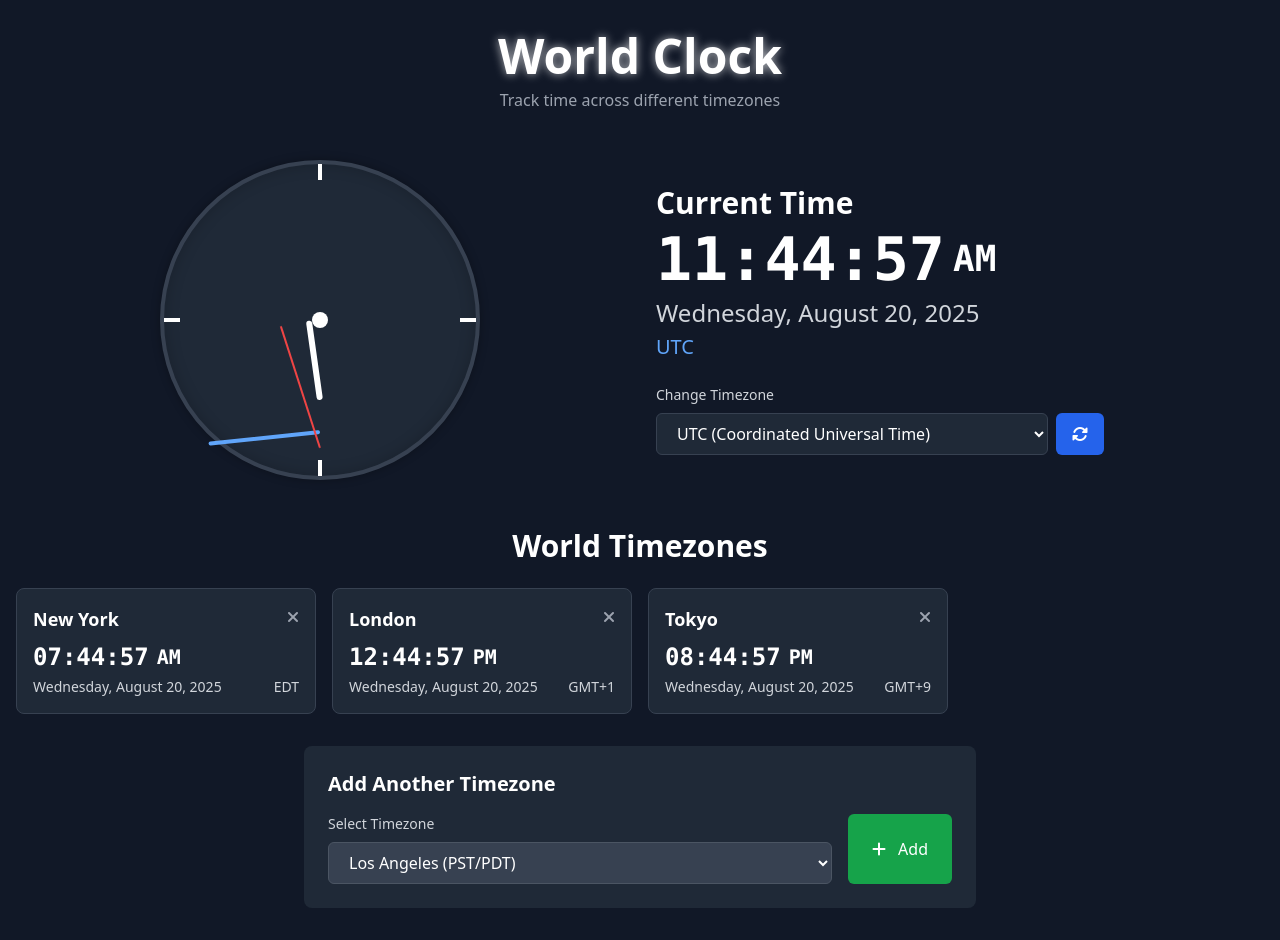
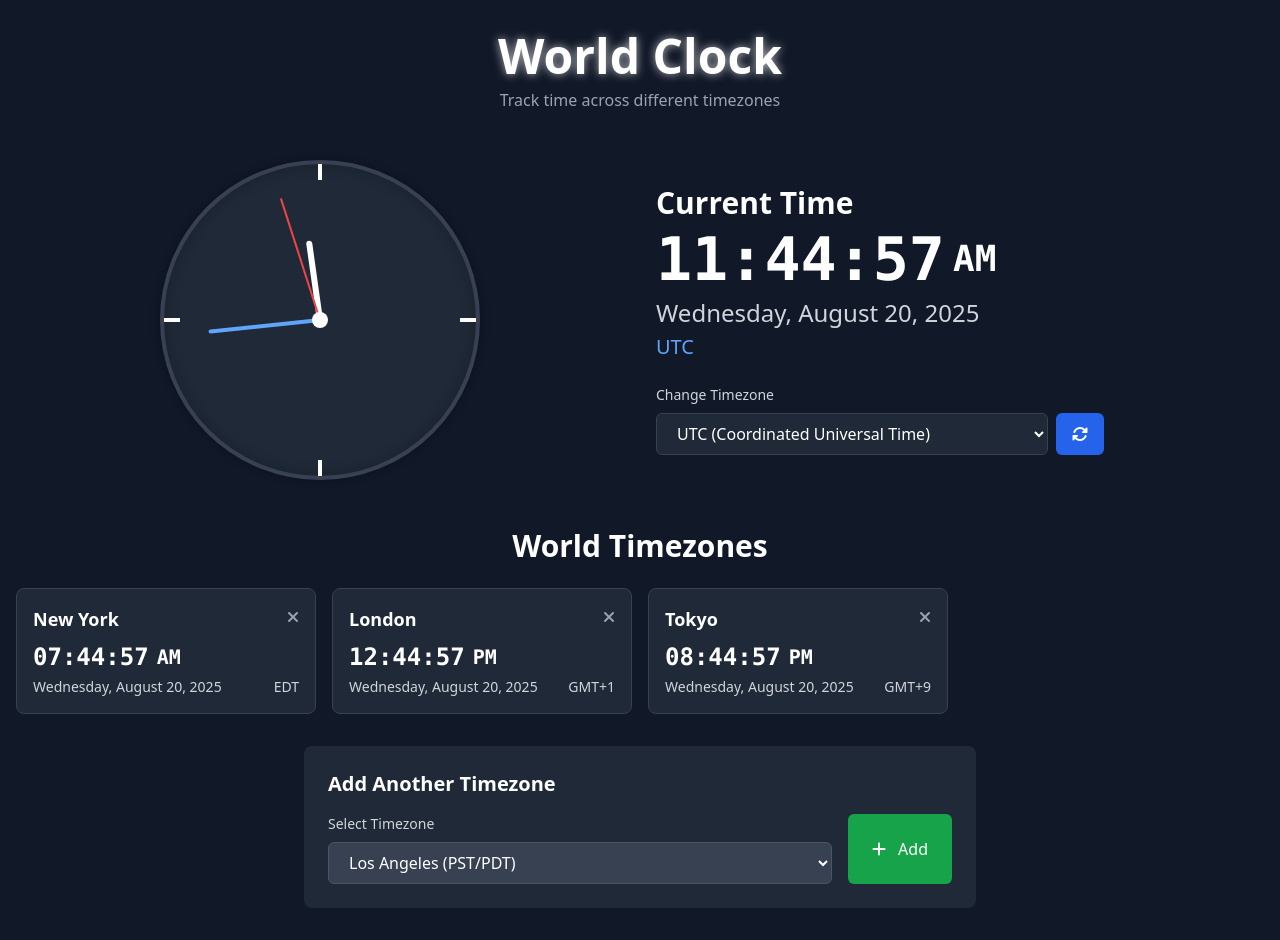
Before and after one commit to AnimeshKumarRai/World_Clock, a plain HTML site: page index.html in a window 1280 px wide. Drawn offline with nearby package versions, Linux system fonts and the light colour scheme.

Commit message:
Update index.html

```diff
--- a/index.html
+++ b/index.html
@@ -56,9 +56,9 @@
                     <div class="absolute top-1/2 left-0 w-4 h-1 bg-white -translate-y-1/2"></div>
 
                     <!-- Hands -->
-                    <div class="hour-hand absolute top-1/2 left-1/2 w-1.5 h-16 md:h-20 bg-white rounded-full -translate-x-1/2 -translate-y-full origin-bottom"></div>
-                    <div class="minute-hand absolute top-1/2 left-1/2 w-1 h-24 md:h-28 bg-blue-400 rounded-full -translate-x-1/2 -translate-y-full origin-bottom"></div>
-                    <div class="second-hand absolute top-1/2 left-1/2 w-0.5 h-28 md:h-32 bg-red-500 rounded-full -translate-x-1/2 -translate-y-full origin-bottom"></div>
+                    <div class="hour-hand absolute top-1/2 left-1/2 w-1.5 h-16 md:h-20 bg-white rounded-full origin-bottom" style="transform: translate(-50%, -100%) rotate(0deg)"></div>
+                    <div class="minute-hand absolute top-1/2 left-1/2 w-1 h-24 md:h-28 bg-blue-400 rounded-full origin-bottom" style="transform: translate(-50%, -100%) rotate(0deg)"></div>
+                    <div class="second-hand absolute top-1/2 left-1/2 w-0.5 h-28 md:h-32 bg-red-500 rounded-full origin-bottom" style="transform: translate(-50%, -100%) rotate(0deg)"></div>
                 </div>
             </div>
 
@@ -218,9 +218,9 @@
                 const minuteDegrees = minutes * 6;
                 const secondDegrees = seconds * 6;
 
-                document.querySelector('.hour-hand').style.transform = `translateX(-50%) rotate(${hourDegrees}deg)`;
-                document.querySelector('.minute-hand').style.transform = `translateX(-50%) rotate(${minuteDegrees}deg)`;
-                document.querySelector('.second-hand').style.transform = `translateX(-50%) rotate(${secondDegrees}deg)`;
+                document.querySelector('.hour-hand').style.transform = `translate(-50%, -100%) rotate(${hourDegrees}deg)`;
+                document.querySelector('.minute-hand').style.transform = `translate(-50%, -100%) rotate(${minuteDegrees}deg)`;
+                document.querySelector('.second-hand').style.transform = `translate(-50%, -100%) rotate(${secondDegrees}deg)`;
             }
 
             // Update main clock
```
